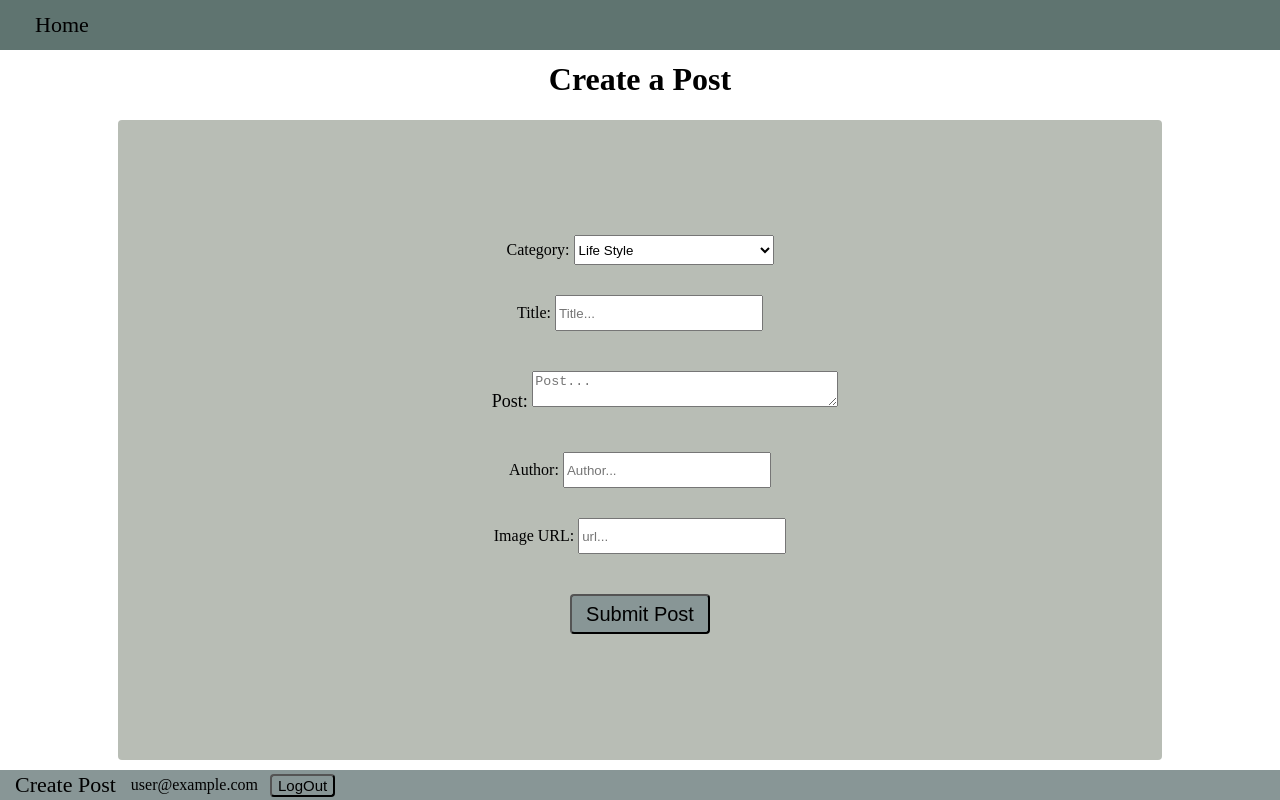
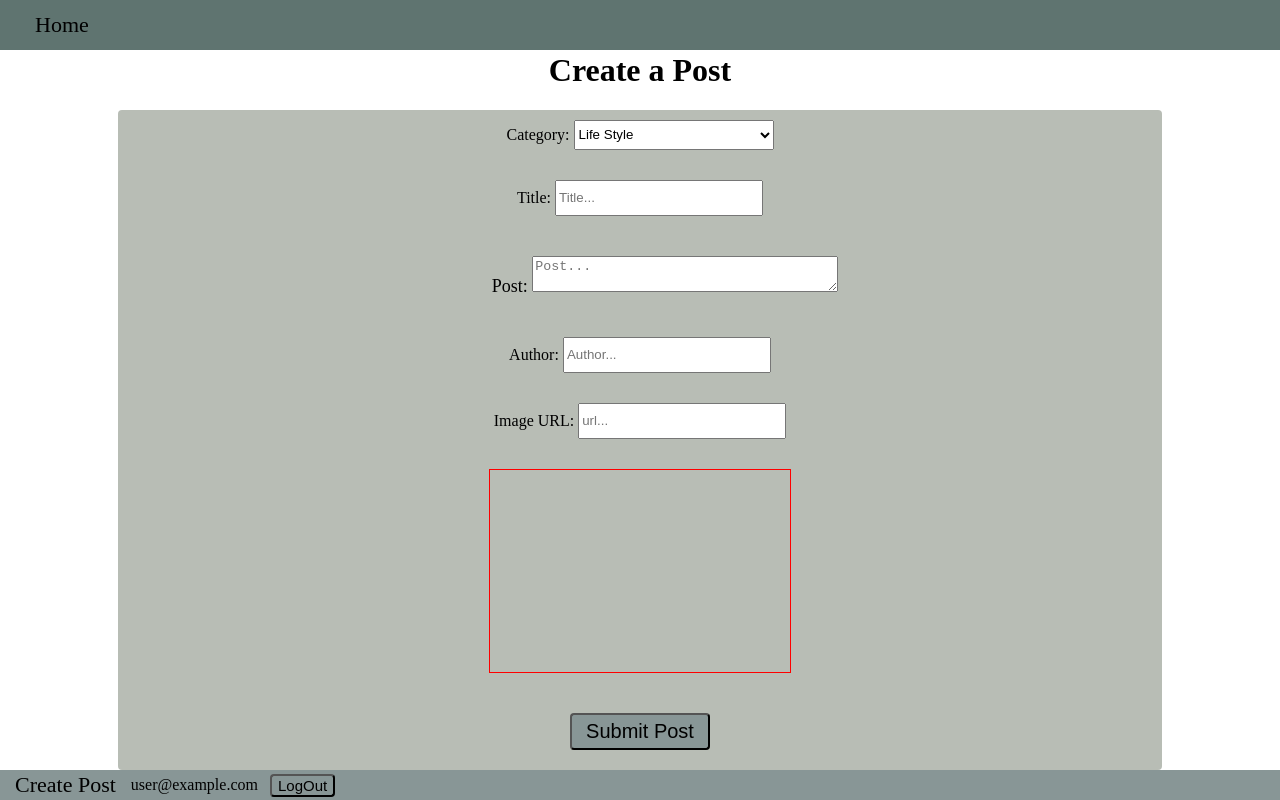
Before and after one commit to prashanthk02/shy-blog, a React (Create React App) app: page /createpost in a window 1280 px wide. Built offline with nearby package versions, Linux system fonts and the light colour scheme; no server answers; sample sign-in values are in the browser's storage.

Commit message:
create editor component

```diff
--- /dev/null
+++ b/src/components/MyEditor.js
@@ -0,0 +1,26 @@
+import React, { useEffect, useRef, useState } from "react";
+import { Editor, EditorState } from "draft-js";
+
+export default function MyEditor() {
+  const [editorState, setEditorState] = useState(() => EditorState.createEmpty());
+
+  const editor = useRef(null);
+
+  function focusEditor() {
+    editor.current.focus();
+  }
+
+  useEffect(() => {
+    focusEditor();
+  }, []);
+
+  return (
+    <div onClick={focusEditor}>
+      <Editor
+        ref={editor}
+        editorState={editorState}
+        onChange={(editorState) => setEditorState(editorState)}
+      />
+    </div>
+  );
+}
--- a/src/components/WritePost.js
+++ b/src/components/WritePost.js
@@ -3,6 +3,7 @@ import { addDoc, collection, Timestamp } from "firebase/firestore";
 import { auth, db } from "../firebase-config";
 import { useNavigate } from "react-router-dom";
 
+import MyEditor from "./MyEditor";
 import "../styles/writePost.scss"
 
 function WritePost({ isAuth }) {
@@ -86,6 +87,10 @@ function WritePost({ isAuth }) {
           />
         </div>
 
+        <div className="editor" >
+          <MyEditor />
+        </div>
+
         <button onClick={writePost}>Submit Post</button>
       </div>
     </div>
--- a/src/styles/writePost.scss
+++ b/src/styles/writePost.scss
@@ -56,4 +56,6 @@
 
 .editor {
   border: 1px solid red;
+  width: 300px;
+  height: 300px;
 }
```
